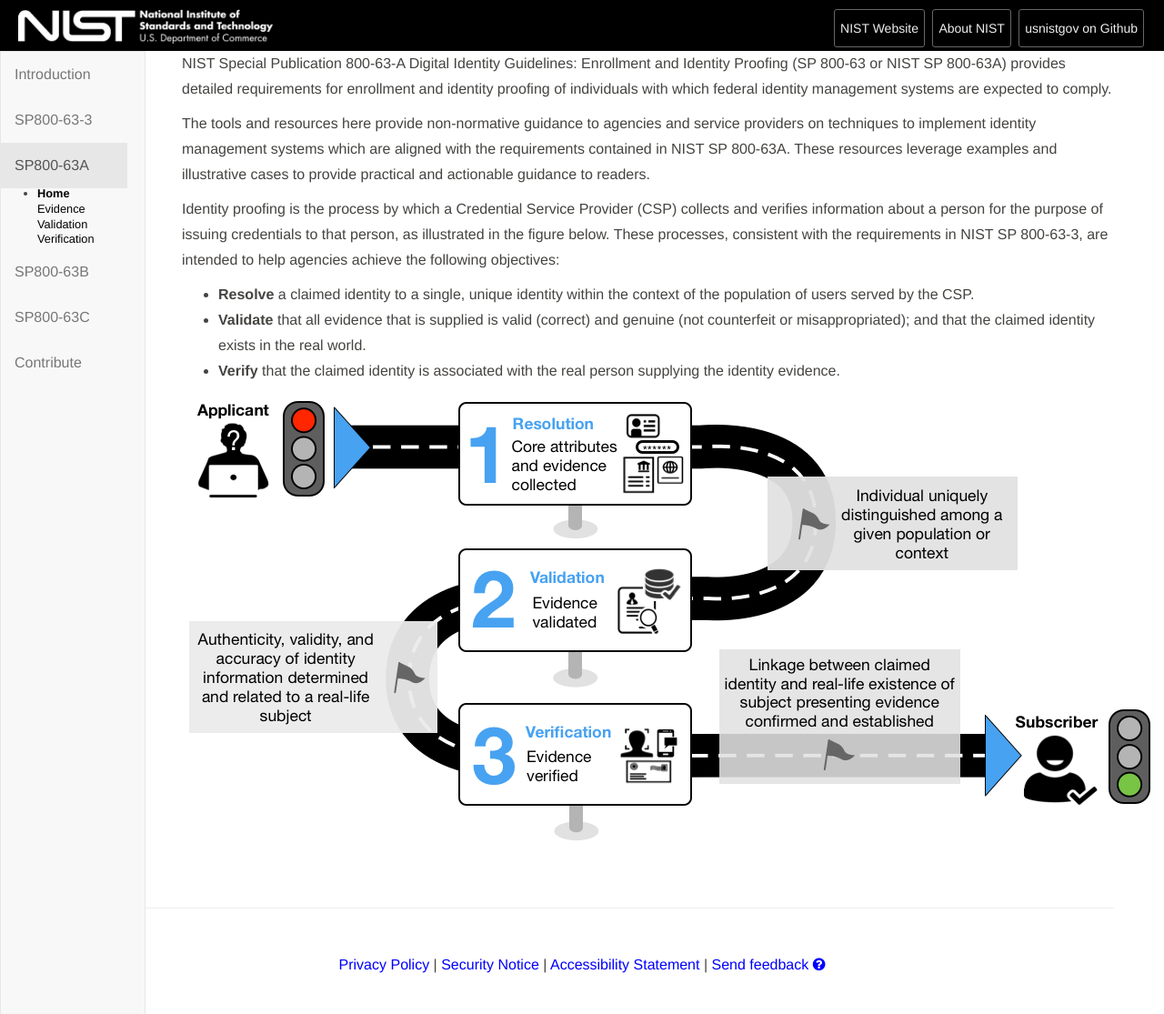
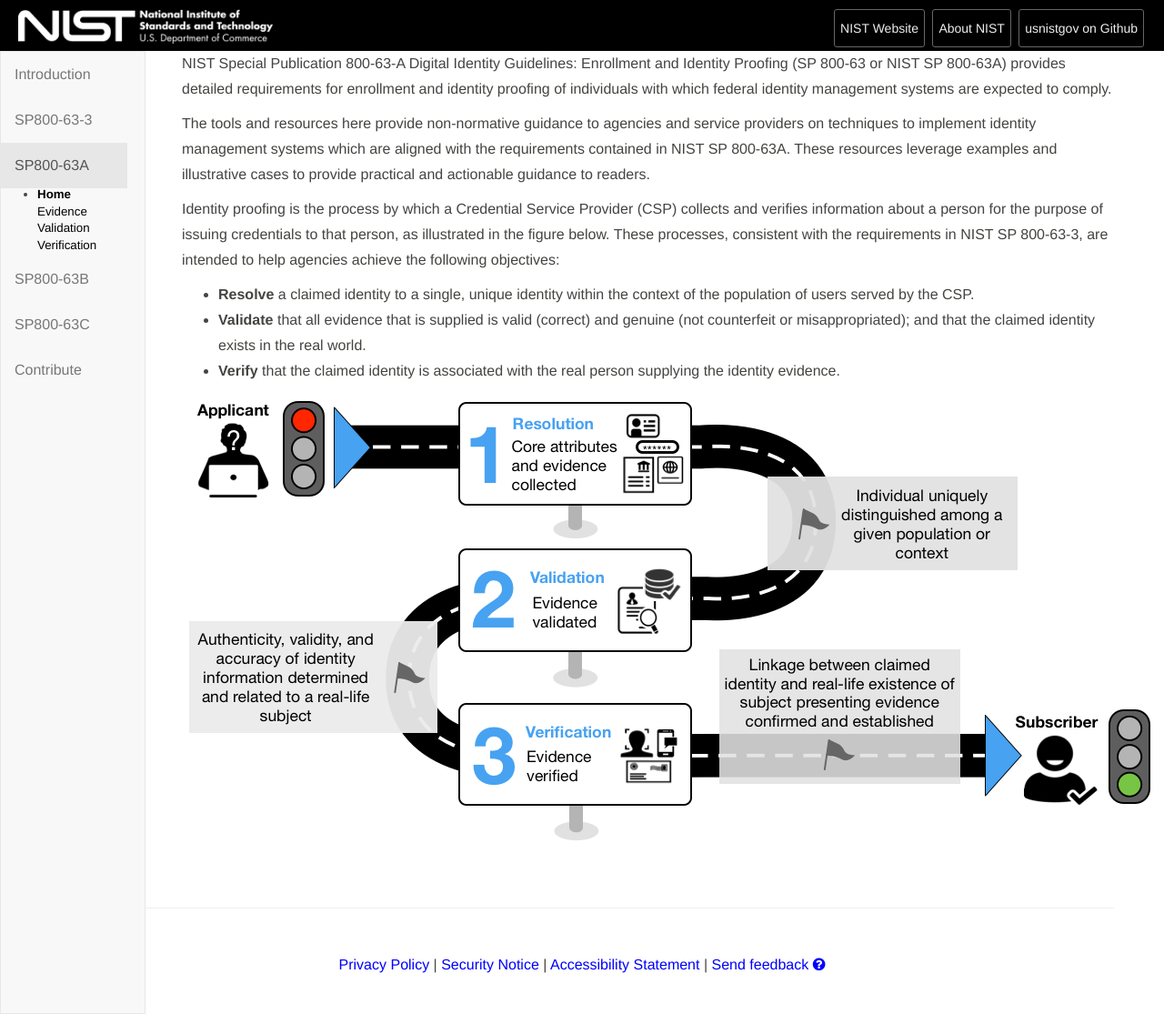
Before and after one commit to usnistgov/800-63-3-Implementation-Resources, a Jekyll site: the page built from sp800-63a/introduction.md, in a window 1280 px wide and 1115 px high. Shown: the whole window at 91% size. Built offline with Jekyll 4.4.1, drawn with Linux system fonts in a browser that asks for light colours.

Commit message:
better CSS for navbars in various sizes and states

```diff
--- a/_config.yml
+++ b/_config.yml
@@ -56,7 +56,7 @@
   #coll: true
   #collname: usecases
 - text: Contribute
-  url: /contribute
+  url: /contribute/
   internal: true
   coll: false
 
--- a/_includes/sidenav.html
+++ b/_includes/sidenav.html
@@ -2,7 +2,7 @@
 	<ul class="nav navbar-nav">
       {% for link in site.navigation %}
         {% assign current = '' %}
-        {% if page.url == link.url %}
+        {% if link.url == page.url or (link.coll and page.collection == link.collname) %}
           {% assign current = 'active' %}
         {% endif %}
 
@@ -16,12 +16,12 @@
             <ul class="subnav">
             {% for p in pages %}
 
-              {% assign current = '' %}
+              {% assign scurrent = '' %}
               {% if page.url == p.url %}
-                {% assign current = 'active' %}
+                {% assign scurrent = 'active' %}
               {% endif %}
 
-              <li class="{{ current }}"><a href="{{ site.baseurl }}{{ p.url }}">{{ p.navTitle }}</a></li>
+              <li class="{{ scurrent }}"><a href="{{ site.baseurl }}{{ p.url }}">{{ p.navTitle }}</a></li>
 
             {% endfor %}
 
--- a/static/css/NISTPages.css
+++ b/static/css/NISTPages.css
@@ -79,7 +79,8 @@
   width: 160px;
   position: fixed;
   border-radius: 0;
-  height: 100%;
+  height: calc(100% - 56px); /*56px for the header*/
+  overflow-y: scroll;
 }
 
 .navbar-fixed-left .navbar-nav > li {
@@ -110,27 +111,23 @@
   padding: 0;
 }
 
-.subnav {
-  font-size: 0.8em;
-  line-height: 1em;
+.navbar-fixed-left .navbar-nav .subnav {
+  font-size: smaller;
+  line-height: 1.1em;
 }
 
-.subnav>li {
+.navbar-fixed-left .navbar-nav .subnav>li {
   list-style: none;
   padding-bottom: 4px;
 }
 
-.subnav>li.active {
+.navbar-fixed-left .navbar-nav .subnav>li.active {
   font-weight: bold;
   list-style: disc;
 }
 
-.subnav a {
+.navbar-fixed-left .navbar-nav .subnav a {
   color: black;
-}
-
-nav.navbar-fixed-left {
-  overflow-y: scroll;
 }
 
 /* Style default/base tables since we are using markdown */
@@ -208,9 +205,51 @@
     border-radius: 4px;
   }
 
-  .navbar-fixed-left .navbar-nav > li > a {
+  .navbar-fixed-left .navbar-nav > li.active {
+    background-color: #e7e7e7;
+    width: 100%;
+    margin: 0;
+    border: 0;
+    border-radius: 0;
+  }
+
+  .navbar-fixed-left .navbar-nav > li.active > a,
+  .navbar-fixed-left .navbar-nav .subnav > li.active > a  {
+    font-weight: bold;
+  }
+
+  .navbar-fixed-left .navbar-nav > li > a,
+  .navbar-fixed-left .navbar-nav .subnav > li > a {
     margin: 2px;
     padding: 2px;
+    font-weight: normal;
+  }
+
+  .navbar-fixed-left .navbar-nav .subnav {
+    padding: 0;
+  }
+
+  .navbar-fixed-left .navbar-nav .subnav>li {
+    float: left;
+    width: auto;
+    margin: 2px;
+    padding: 2px;
+    border-radius: 4px;
+    background-color: #f8f8f8;
+  }
+
+  .navbar-fixed-left .navbar-nav .subnav>li > a {
+    font-size: larger; /* this undoes the "font-size: smaller" in the normal-width render */
+  }
+
+  .navbar-fixed-left .navbar-nav .subnav>li.active {
+    font-weight: bold;
+    list-style: none;
+    background-color: #d6d6d6;
+  }
+
+  .navbar-fixed-left .navbar-nav .subnav>li.active a {
+    background-color: #d6d6d6;
   }
 
   .container {
```
